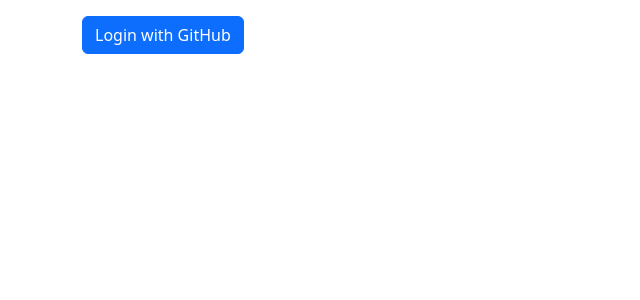
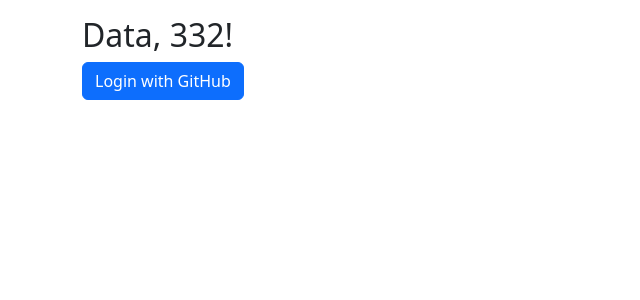
Before and after one commit to iga-marty/Emphasoft_test_task, a Flask app: page / in a window 1280 px wide. Shown: the part 56-356 px from the top of the page, without its empty margins (0-640 px from the left). Run offline with Flask 3, Linux system fonts and the light colour scheme.

Commit message:
fix render

```diff
--- a/app.py
+++ b/app.py
@@ -155,6 +155,7 @@ with app.app_context():
 def passed_value_fabrication():
     value = randint(1, 999)
     app.config['PASSED_VALUE'] = value
+    print(str(app.config.get('PASSED_VALUE')))
 
 
 if __name__ == '__main__':
--- a/templates/index.html
+++ b/templates/index.html
@@ -26,6 +26,8 @@
           <a class="btn btn-primary" href="{{ url_for('logout') }}">Logout</a>
         </p>
       {% else %}
+        <h2>Data, {{ passed }}!</h2>
+
         <p>
           <a class="btn btn-primary" href="{{ url_for('oauth2_authorize', provider='github') }}">Login with GitHub</a>
         </p>
```
